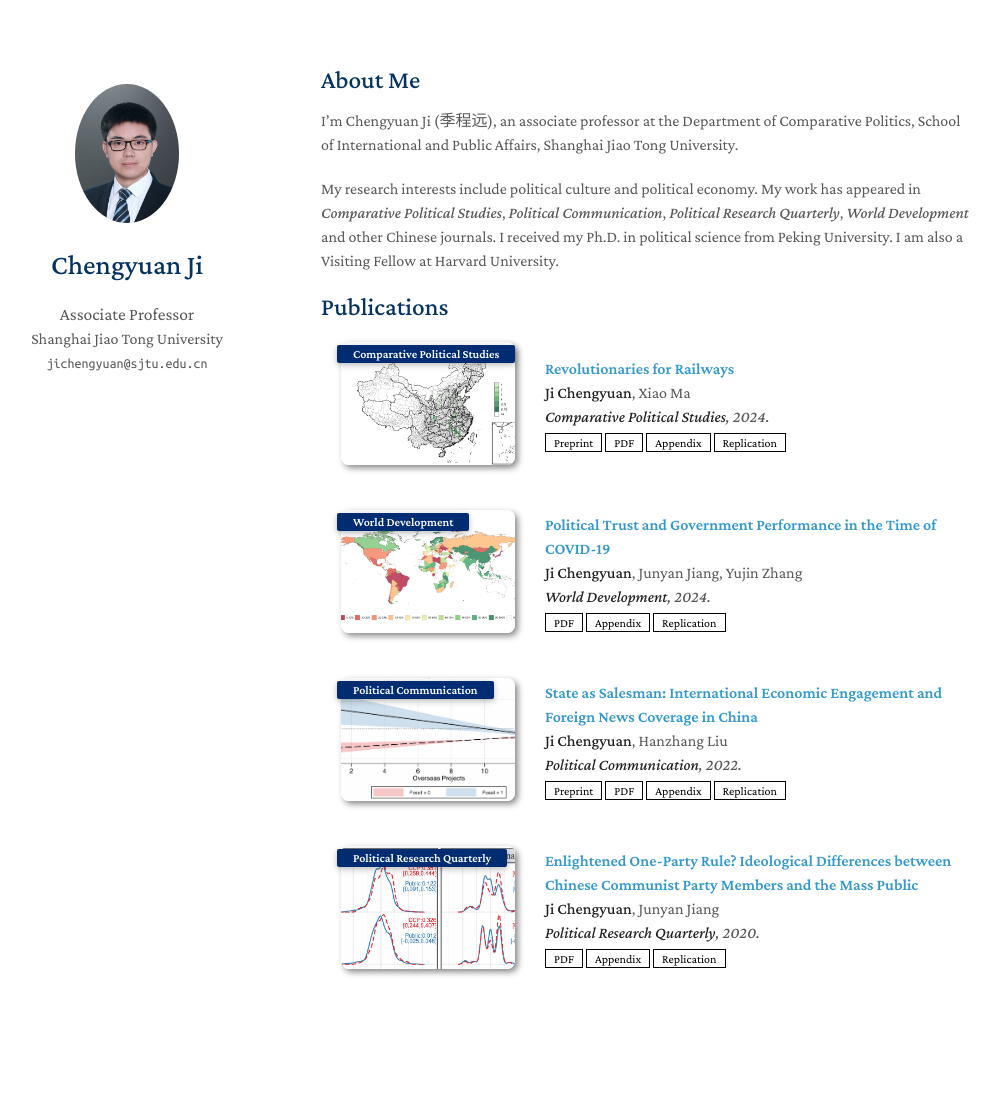
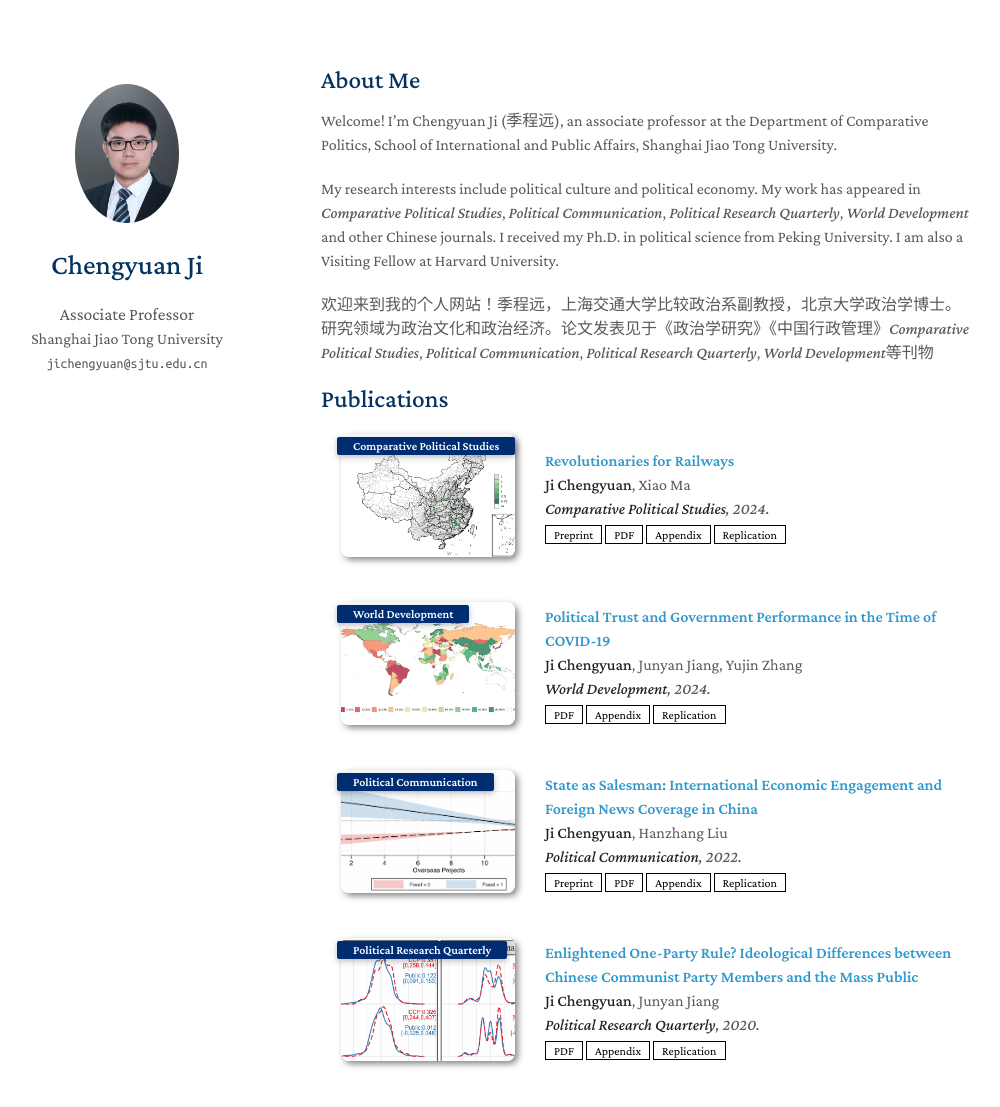
Before and after one commit to chengyuanji/website, a Jekyll site: the page built from index.md, in a window 1280 px wide and 1195 px high. Shown: the top 1107 px of the window, without its empty margins (149-1149 px from the left). Built offline with Jekyll 4.4.1, drawn with Linux system fonts in a browser that asks for light colours; a style sheet for code colours, icons or effects is not loaded; our own code applies the rules of GitHub Pages for plain Markdown files.

Commit message:
Update index.md

```diff
--- a/index.md
+++ b/index.md
@@ -4,8 +4,10 @@ layout: homepage
 
 ## About Me
 
-I’m Chengyuan Ji (季程远), an associate professor at the Department of Comparative Politics, School of International and Public Affairs, Shanghai Jiao Tong University.
+Welcome! I’m Chengyuan Ji (季程远), an associate professor at the Department of Comparative Politics, School of International and Public Affairs, Shanghai Jiao Tong University.
 
 My research interests include political culture and political economy. My work has appeared in *Comparative Political Studies*, *Political Communication*, *Political Research Quarterly*, *World Development* and other Chinese journals. I received my Ph.D. in political science from Peking University. I am also a Visiting Fellow at Harvard University.
 
+欢迎来到我的个人网站！季程远，上海交通大学比较政治系副教授，北京大学政治学博士。研究领域为政治文化和政治经济。论文发表见于《政治学研究》《中国行政管理》*Comparative Political Studies*, *Political Communication*, *Political Research Quarterly*, *World Development*等刊物
+
 {% include_relative _includes/publications.md %}
```
